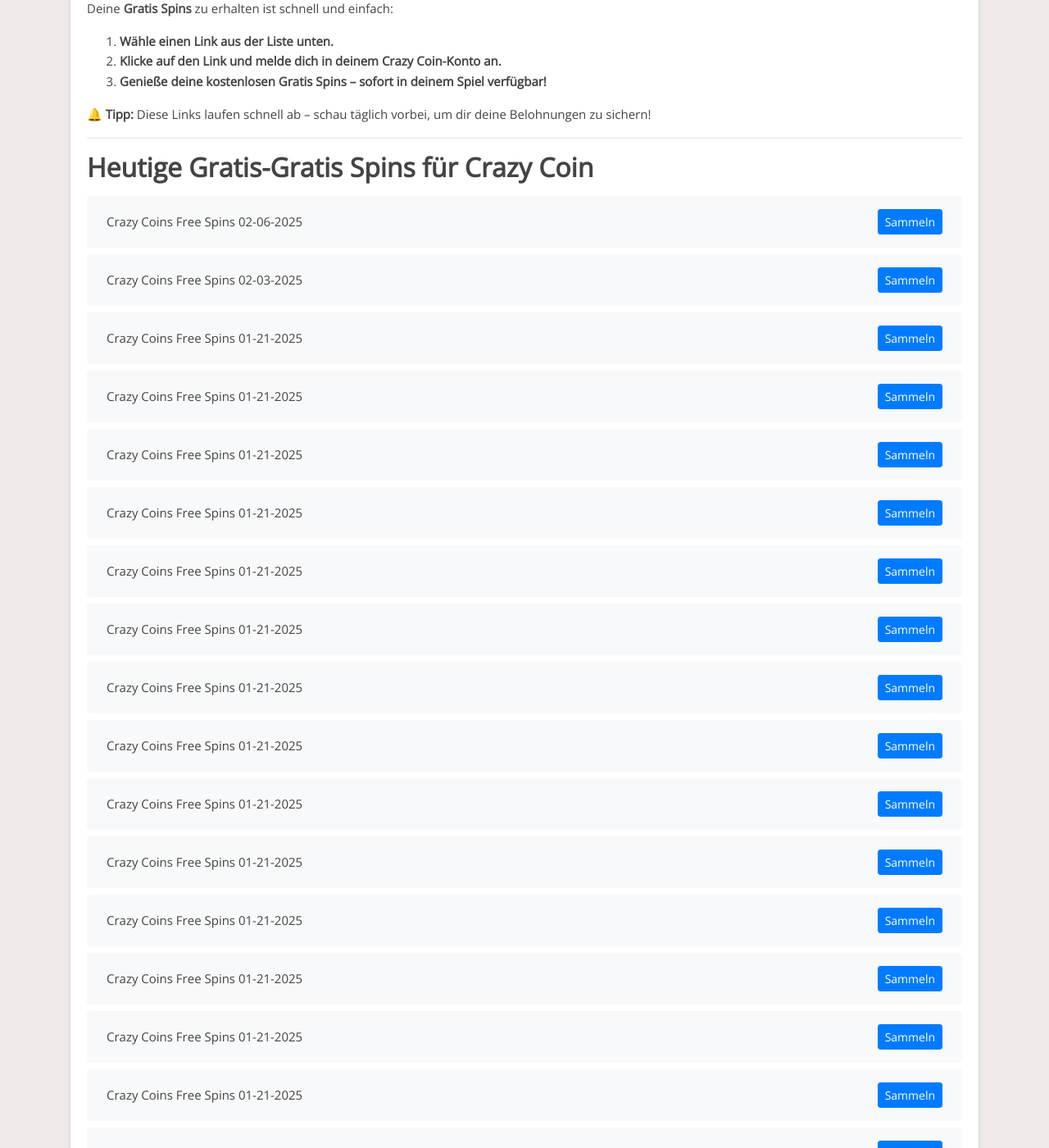
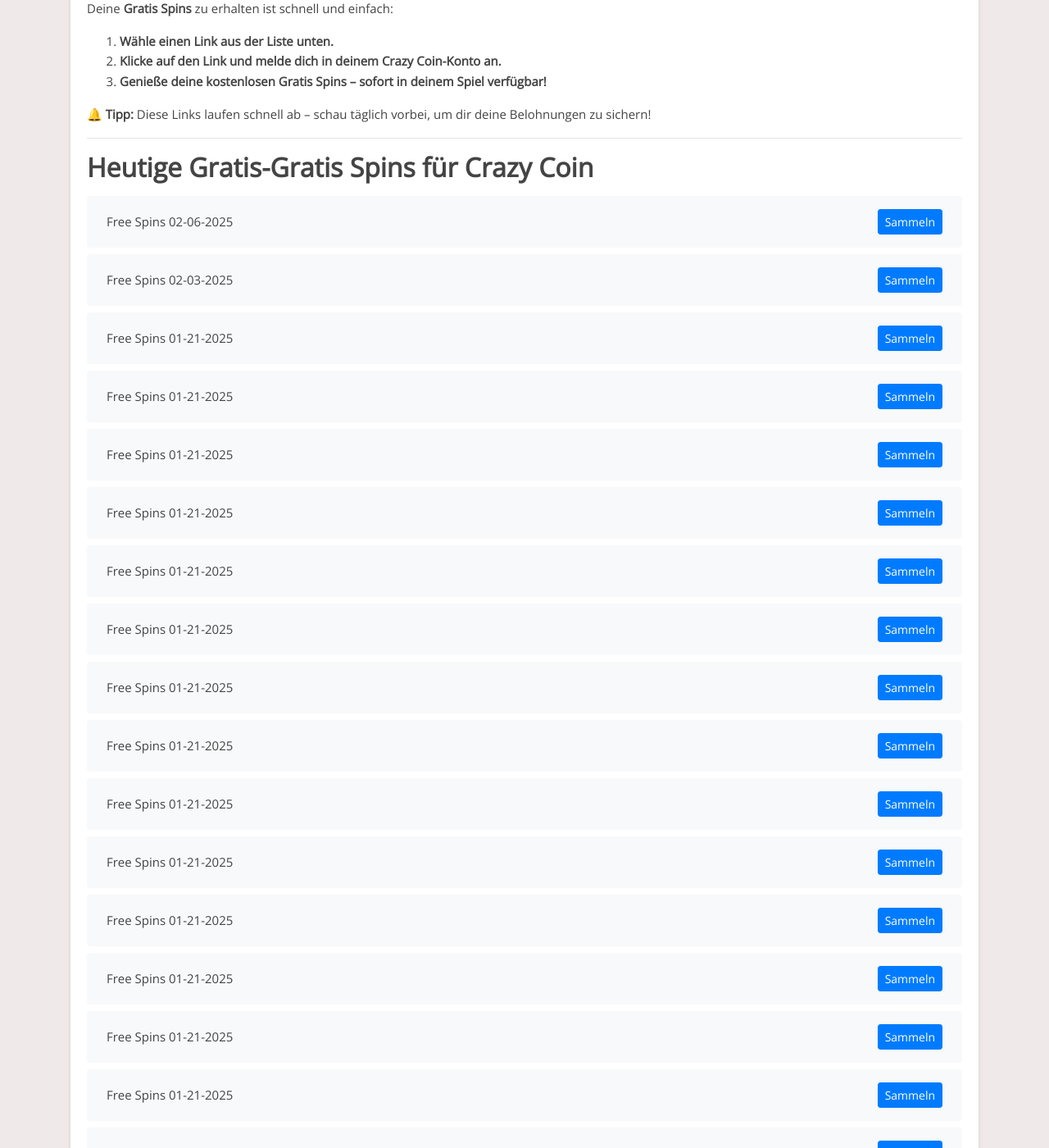
Before and after one commit to Prollad99/bs-de, a Jekyll site: the page built from _posts/2025-01-20-crazy-coin.md, in a window 1280 px wide and 1400 px high, scrolled down 688 px. Shown: the whole window at 82% size. Built offline with Jekyll 4.4.1, drawn with Linux system fonts in a browser that asks for light colours; some of the changed text lies outside the part shown.

Commit message:
Update crazy-coin reward links, content, and last modified date

```diff
--- a/_includes/crazy-coin.html
+++ b/_includes/crazy-coin.html
@@ -1,166 +1,166 @@
 <ul class="list-group mt-3 mb-4">
   <li class="list-group-item d-flex justify-content-between align-items-center">
-    <span>Crazy Coins Free Spins 02-06-2025</span>
+    <span>Free Spins 02-06-2025</span>
     <a href="https://cc.rwys.xyz/?code=CbRj" class="btn btn-primary btn-sm">Sammeln</a>
   </li>
   <li class="list-group-item d-flex justify-content-between align-items-center">
-    <span>Crazy Coins Free Spins 02-03-2025</span>
+    <span>Free Spins 02-03-2025</span>
     <a href="https://cc.rwys.xyz/?code=CJwJ" class="btn btn-primary btn-sm">Sammeln</a>
   </li>
   <li class="list-group-item d-flex justify-content-between align-items-center">
-    <span>Crazy Coins Free Spins 01-21-2025</span>
+    <span>Free Spins 01-21-2025</span>
     <a href="https://cc.rwys.xyz/?code=C7pv" class="btn btn-primary btn-sm">Sammeln</a>
   </li>
   <li class="list-group-item d-flex justify-content-between align-items-center">
-    <span>Crazy Coins Free Spins 01-21-2025</span>
+    <span>Free Spins 01-21-2025</span>
     <a href="https://cc.rwys.xyz/?code=C6rW" class="btn btn-primary btn-sm">Sammeln</a>
   </li>
   <li class="list-group-item d-flex justify-content-between align-items-center">
-    <span>Crazy Coins Free Spins 01-21-2025</span>
+    <span>Free Spins 01-21-2025</span>
     <a href="https://cc.rwys.xyz/?code=C5S0" class="btn btn-primary btn-sm">Sammeln</a>
   </li>
   <li class="list-group-item d-flex justify-content-between align-items-center">
-    <span>Crazy Coins Free Spins 01-21-2025</span>
+    <span>Free Spins 01-21-2025</span>
     <a href="https://cc.rwys.xyz/?code=C4pc" class="btn btn-primary btn-sm">Sammeln</a>
   </li>
   <li class="list-group-item d-flex justify-content-between align-items-center">
-    <span>Crazy Coins Free Spins 01-21-2025</span>
+    <span>Free Spins 01-21-2025</span>
     <a href="https://cc.rwys.xyz/?code=C3uX" class="btn btn-primary btn-sm">Sammeln</a>
   </li>
   <li class="list-group-item d-flex justify-content-between align-items-center">
-    <span>Crazy Coins Free Spins 01-21-2025</span>
+    <span>Free Spins 01-21-2025</span>
     <a href="https://cc.rwys.xyz/?code=CWNo" class="btn btn-primary btn-sm">Sammeln</a>
   </li>
   <li class="list-group-item d-flex justify-content-between align-items-center">
-    <span>Crazy Coins Free Spins 01-21-2025</span>
+    <span>Free Spins 01-21-2025</span>
     <a href="https://cc.rwys.xyz/?code=CTTJ" class="btn btn-primary btn-sm">Sammeln</a>
   </li>
   <li class="list-group-item d-flex justify-content-between align-items-center">
-    <span>Crazy Coins Free Spins 01-21-2025</span>
+    <span>Free Spins 01-21-2025</span>
     <a href="https://cc.rwys.xyz/?code=CRvc" class="btn btn-primary btn-sm">Sammeln</a>
   </li>
   <li class="list-group-item d-flex justify-content-between align-items-center">
-    <span>Crazy Coins Free Spins 01-21-2025</span>
+    <span>Free Spins 01-21-2025</span>
     <a href="https://cc.rwys.xyz/?code=CQYh" class="btn btn-primary btn-sm">Sammeln</a>
   </li>
   <li class="list-group-item d-flex justify-content-between align-items-center">
-    <span>Crazy Coins Free Spins 01-21-2025</span>
+    <span>Free Spins 01-21-2025</span>
     <a href="https://cc.rwys.xyz/?code=CN3i" class="btn btn-primary btn-sm">Sammeln</a>
   </li>
   <li class="list-group-item d-flex justify-content-between align-items-center">
-    <span>Crazy Coins Free Spins 01-21-2025</span>
+    <span>Free Spins 01-21-2025</span>
     <a href="https://cc.rwys.xyz/?code=CLDZ" class="btn btn-primary btn-sm">Sammeln</a>
   </li>
   <li class="list-group-item d-flex justify-content-between align-items-center">
-    <span>Crazy Coins Free Spins 01-21-2025</span>
+    <span>Free Spins 01-21-2025</span>
     <a href="https://cc.rwys.xyz/?code=Cant" class="btn btn-primary btn-sm">Sammeln</a>
   </li>
   <li class="list-group-item d-flex justify-content-between align-items-center">
-    <span>Crazy Coins Free Spins 01-21-2025</span>
+    <span>Free Spins 01-21-2025</span>
     <a href="https://cc.rwys.xyz/?code=CLsX" class="btn btn-primary btn-sm">Sammeln</a>
   </li>
   <li class="list-group-item d-flex justify-content-between align-items-center">
-    <span>Crazy Coins Free Spins 01-21-2025</span>
+    <span>Free Spins 01-21-2025</span>
     <a href="https://cc.rwys.xyz/?code=CKxu" class="btn btn-primary btn-sm">Sammeln</a>
   </li>
   <li class="list-group-item d-flex justify-content-between align-items-center">
-    <span>Crazy Coins Free Spins 01-21-2025</span>
+    <span>Free Spins 01-21-2025</span>
     <a href="https://cc.rwys.xyz/?code=CJI1" class="btn btn-primary btn-sm">Sammeln</a>
   </li>
   <li class="list-group-item d-flex justify-content-between align-items-center">
-    <span>Crazy Coins Free Spins 01-21-2025</span>
+    <span>Free Spins 01-21-2025</span>
     <a href="https://cc.rwys.xyz/?code=CH3i" class="btn btn-primary btn-sm">Sammeln</a>
   </li>
   <li class="list-group-item d-flex justify-content-between align-items-center">
-    <span>Crazy Coins Free Spins 01-21-2025</span>
+    <span>Free Spins 01-21-2025</span>
     <a href="https://cc.rwys.xyz/?code=CCJ8" class="btn btn-primary btn-sm">Sammeln</a>
   </li>
   <li class="list-group-item d-flex justify-content-between align-items-center">
-    <span>Crazy Coins Free Spins 01-21-2025</span>
+    <span>Free Spins 01-21-2025</span>
     <a href="https://cc.rwys.xyz/?code=CBOw" class="btn btn-primary btn-sm">Sammeln</a>
   </li>
   <li class="list-group-item d-flex justify-content-between align-items-center">
-    <span>Crazy Coins Free Spins 01-21-2025</span>
+    <span>Free Spins 01-21-2025</span>
     <a href="https://cc.rwys.xyz/?code=CAsr" class="btn btn-primary btn-sm">Sammeln</a>
   </li>
   <li class="list-group-item d-flex justify-content-between align-items-center">
-    <span>Crazy Coins Free Spins 01-21-2025</span>
+    <span>Free Spins 01-21-2025</span>
     <a href="https://cc.rwys.xyz/?code=CzMz" class="btn btn-primary btn-sm">Sammeln</a>
   </li>
   <li class="list-group-item d-flex justify-content-between align-items-center">
-    <span>Crazy Coins Free Spins 01-21-2025</span>
+    <span>Free Spins 01-21-2025</span>
     <a href="https://cc.rwys.xyz/?code=CySL" class="btn btn-primary btn-sm">Sammeln</a>
   </li>
   <li class="list-group-item d-flex justify-content-between align-items-center">
-    <span>Crazy Coins Free Spins 01-21-2025</span>
+    <span>Free Spins 01-21-2025</span>
     <a href="https://cc.rwys.xyz/?code=CxFK" class="btn btn-primary btn-sm">Sammeln</a>
   </li>
   <li class="list-group-item d-flex justify-content-between align-items-center">
-    <span>Crazy Coins Free Spins 01-21-2025</span>
+    <span>Free Spins 01-21-2025</span>
     <a href="https://cc.rwys.xyz/?code=CtKn" class="btn btn-primary btn-sm">Sammeln</a>
   </li>
   <li class="list-group-item d-flex justify-content-between align-items-center">
-    <span>Crazy Coins Free Spins 01-21-2025</span>
+    <span>Free Spins 01-21-2025</span>
     <a href="https://cc.rwys.xyz/?code=CrkE" class="btn btn-primary btn-sm">Sammeln</a>
   </li>
   <li class="list-group-item d-flex justify-content-between align-items-center">
-    <span>Crazy Coins Free Spins 01-21-2025</span>
+    <span>Free Spins 01-21-2025</span>
     <a href="https://cc.rwys.xyz/?code=CoCt" class="btn btn-primary btn-sm">Sammeln</a>
   </li>
   <li class="list-group-item d-flex justify-content-between align-items-center">
-    <span>Crazy Coins Free Spins 01-21-2025</span>
+    <span>Free Spins 01-21-2025</span>
     <a href="https://cc.rwys.xyz/?code=Cnkd" class="btn btn-primary btn-sm">Sammeln</a>
   </li>
   <li class="list-group-item d-flex justify-content-between align-items-center">
-    <span>Crazy Coins Free Spins 01-21-2025</span>
+    <span>Free Spins 01-21-2025</span>
     <a href="https://cc.rwys.xyz/?code=Cmuk" class="btn btn-primary btn-sm">Sammeln</a>
   </li>
   <li class="list-group-item d-flex justify-content-between align-items-center">
-    <span>Crazy Coins Free Spins 01-21-2025</span>
+    <span>Free Spins 01-21-2025</span>
     <a href="https://cc.rwys.xyz/?code=ClzA" class="btn btn-primary btn-sm">Sammeln</a>
   </li>
   <li class="list-group-item d-flex justify-content-between align-items-center">
-    <span>Crazy Coins Free Spins 01-21-2025</span>
+    <span>Free Spins 01-21-2025</span>
     <a href="https://cc.rwys.xyz/?code=CjYx" class="btn btn-primary btn-sm">Sammeln</a>
   </li>
   <li class="list-group-item d-flex justify-content-between align-items-center">
-    <span>Crazy Coins Free Spins 01-25-2025</span>
+    <span>Free Spins 01-25-2025</span>
     <a href="https://cc.rwys.xyz/?code=CBJF" class="btn btn-primary btn-sm">Sammeln</a>
   </li>
   <li class="list-group-item d-flex justify-content-between align-items-center">
-    <span>Crazy Coins Free Spins 01-24-2025</span>
+    <span>Free Spins 01-24-2025</span>
     <a href="https://cc.rwys.xyz/?code=CAN5" class="btn btn-primary btn-sm">Sammeln</a>
   </li>
   <li class="list-group-item d-flex justify-content-between align-items-center">
-    <span>Crazy Coins Free Spins 01-24-2025</span>
+    <span>Free Spins 01-24-2025</span>
     <a href="https://cc.rwys.xyz/?code=CzwP" class="btn btn-primary btn-sm">Sammeln</a>
   </li>
   <li class="list-group-item d-flex justify-content-between align-items-center">
-    <span>Crazy Coins Free Spins 01-22-2025</span>
+    <span>Free Spins 01-22-2025</span>
     <a href="https://cc.rwys.xyz/?code=Cyw1" class="btn btn-primary btn-sm">Sammeln</a>
   </li>
   <li class="list-group-item d-flex justify-content-between align-items-center">
-    <span>Crazy Coins Free Spins 01-21-2025</span>
+    <span>Free Spins 01-21-2025</span>
     <a href="https://cc.rwys.xyz/?code=CoDO" class="btn btn-primary btn-sm">Sammeln</a>
   </li>
   <li class="list-group-item d-flex justify-content-between align-items-center">
-    <span>Crazy Coins Free Spins 01-21-2025</span>
+    <span>Free Spins 01-21-2025</span>
     <a href="https://cc.rwys.xyz/?code=CpzO" class="btn btn-primary btn-sm">Sammeln</a>
   </li>
   <li class="list-group-item d-flex justify-content-between align-items-center">
-    <span>Crazy Coins Free Spins 01-21-2025</span>
+    <span>Free Spins 01-21-2025</span>
     <a href="https://cc.rwys.xyz/?code=Clor" class="btn btn-primary btn-sm">Sammeln</a>
   </li>
   <li class="list-group-item d-flex justify-content-between align-items-center">
-    <span>Crazy Coins Free Spins 01-21-2025</span>
+    <span>Free Spins 01-21-2025</span>
     <a href="https://cc.rwys.xyz/?code=CizT" class="btn btn-primary btn-sm">Sammeln</a>
   </li>
   <li class="list-group-item d-flex justify-content-between align-items-center">
-    <span>Crazy Coins Free Spins 01-21-2025</span>
+    <span>Free Spins 01-21-2025</span>
     <a href="https://cc.rwys.xyz/?code=CgEC" class="btn btn-primary btn-sm">Sammeln</a>
   </li>
   <li class="list-group-item d-flex justify-content-between align-items-center">
-    <span>Crazy Coins Free Spins 01-21-2025</span>
+    <span>Free Spins 01-21-2025</span>
     <a href="https://cc.rwys.xyz/?code=Cqna" class="btn btn-primary btn-sm">Sammeln</a>
   </li>
 </ul>
```
